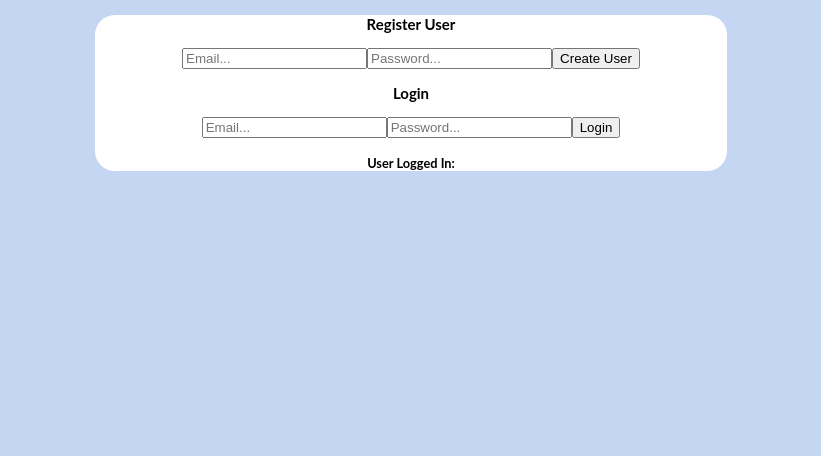
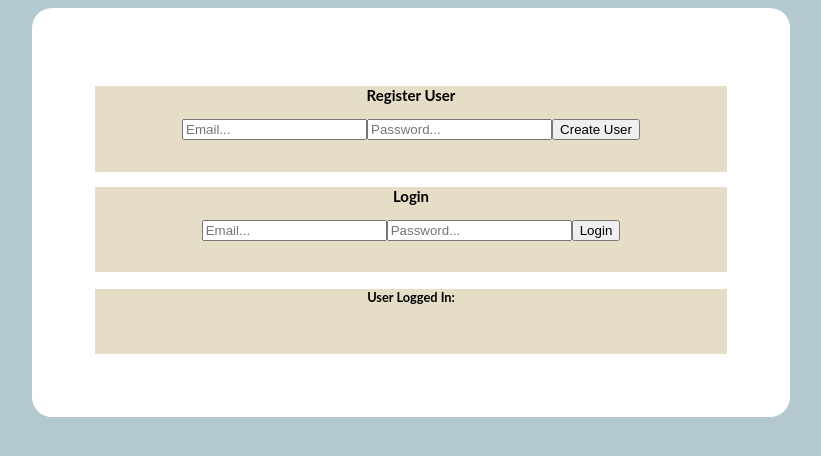
Before and after one commit to griseldasanchez/griselda-apps, a React (Create React App) app in the folder app/: page /login in a window 1280 px wide. Shown: the top 456 px of the page, without its empty margins (229-1050 px from the left). Built offline with nearby package versions, Linux system fonts and the light colour scheme; no server answers.

Commit message:
Work in progress for login

```diff
--- a/app/package.json
+++ b/app/package.json
@@ -8,7 +8,7 @@
     "@testing-library/react": "^13.4.0",
     "@testing-library/user-event": "^13.5.0",
     "firebase": "^10.11.1",
-    "firebase-tools": "^13.8.1",
+    "firebase-tools": "^13.10.0",
     "react": "^18.3.1",
     "react-dom": "^18.3.1",
     "react-router-dom": "^6.23.0",
--- a/app/src/App.js
+++ b/app/src/App.js
@@ -33,7 +33,7 @@ function App() {
     if (retrievedUsername) {
       handleChildEvent('Username exists!'); // Pass relevant message to child
     }
-  }, []); // Empty dependency array to run only once on mount
+  }, [username]); // Empty dependency array to run only once on mount
 
   const router = createBrowserRouter(
     createRoutesFromElements(
@@ -44,7 +44,7 @@ function App() {
         <Route path="/login" element={<SignUpForm onChildEvent={handleChildEvent} />}></Route>
         <Route path="/about" element={<About />}></Route>
         <Route path="/home" element={<Home />}></Route>
-        <Route path="logout" element={<LogOut />}></Route>
+        <Route path="logout" element={<LogOut onChildEvent={handleChildEvent} />}></Route>
       </Route>
     )
   );
--- a/app/src/LogOut.js
+++ b/app/src/LogOut.js
@@ -1,8 +1,17 @@
-import React from "react";
-import { signOut, } from "firebase/auth";
+import React, { useEffect, useState } from "react";
+import { onAuthStateChanged, signOut, } from "firebase/auth";
 import { auth } from "./firebase.js";
 
-function LogOut () {
+function LogOut ( { onChildEvent }) {
+
+  const [user, setUser] = useState("");
+
+  // onAuthStateChanged(auth, (currentUser) => {
+  //   setUser(currentUser);
+  //   console.log('currentUser:' + currentUser);
+
+  //   onChildEvent(user?.email);
+  // });
 
   const logout = async () => {
     await signOut(auth);
@@ -10,6 +19,7 @@ function LogOut () {
 
   return (
     <div>
+
       <button onClick={logout}> Sign Out </button>
     </div>
   )
--- a/app/src/SignUpForm.js
+++ b/app/src/SignUpForm.js
@@ -1,4 +1,4 @@
-import { useState } from "react";
+import { useEffect, useState } from "react";
 // Functions are being imported from firebase library in auth directory
 import { createUserWithEmailAndPassword, signInWithEmailAndPassword, onAuthStateChanged, } from "firebase/auth";
 // Import firebase connection
@@ -23,6 +23,10 @@ function SignUpForm( { onChildEvent } ) {
 
     onChildEvent(user?.email);
   });
+
+  useEffect(() => {
+
+  }, [user])
 
   const register = async () => {
     try {
@@ -52,8 +56,8 @@ function SignUpForm( { onChildEvent } ) {
 
   return (
     <div className="SignUpLoginForm">
+      <div className="SignUpForm">
       <h3> Register User </h3>
-      <div className="SignUpForm">
         <input placeholder="Email..."
           onChange={(event) => {
             setRegisterEmail(event.target.value);
@@ -67,8 +71,8 @@ function SignUpForm( { onChildEvent } ) {
         <button onClick={register}> Create User</button>
       </div>
 
+      <div className="LoginForm">
       <h3> Login </h3>
-      <div className="LoginForm">
         <input placeholder="Email..."
           onChange={(event) => {
             setLoginEmail(event.target.value);
--- a/app/src/styles/App.scss
+++ b/app/src/styles/App.scss
@@ -1,10 +1,14 @@
-$background-color: #c4d6f2;
+$colorDarkBlue: #B3C8CF;
+$colorLightBlue: #BED7DC;
+$colorLightCream: #F1EEDC;
+$colorDarkCream: #E5DDC5;
+$colorWhite: white;
 
 *body {
   border: none;
   padding: 0;
   text-align: center;
-  background-color: $background-color;
   font-family: Lato, sans-serif;
   font-size: 0.8rem;
+  background-color: $colorDarkBlue;
 }
--- a/app/src/styles/SignUpForm.scss
+++ b/app/src/styles/SignUpForm.scss
@@ -1,65 +1,25 @@
-// $background-color: white;
-// $background-button: navy;
-
-// .SignUpLoginForm {
-//   display: flex;
-//   flex-direction: column;
-//   align-items: center;
-//   justify-content: center;
-//   background-color: $background-color;
-//   border-radius: 20px;
-// }
-
-// .SignUpForm,
-// .LoginForm {
-//   border: 1px solid black; /* Add a border around the forms */
-//   border-radius: 10px;
-//   margin-bottom: 20px; /* Add some space between the forms */
-//   width: 50%; /* Set the width of the forms */
-// }
-
-// .password {
-
-// }
-
-// button {
-//   background-color: $background-button; /* Green */
-//   border: none;
-//   color: white;
-//   padding: 10px 20px;
-//   text-align: center;
-//   text-decoration: none;
-//   display: inline-block;
-//   font-size: 16px;
-//   border-radius: 5px;
-//   cursor: pointer;
-//   transition: background-color 0.3s ease; /* Add a smooth transition for hover effect */
-// }
-
-// button:hover {
-//   background-color: gray;
-// }
-
-// .LoggedInUser {
-//   margin-top: 20px; /* Add some space between the forms and the logged-in user section */
-// }
+$colorDarkBlue: #B3C8CF;
+$colorLightBlue: #BED7DC;
+$colorLightCream: #F1EEDC;
+$colorDarkCream: #E5DDC5;
+$colorWhite: white;
 
 
-$background-color: white;
-$background-button: navy;
-
 .SignUpLoginForm {
-  background-color: $background-color;
   width: 50%;
   border-radius: 20px;
   margin: auto auto;
+  background-color: $colorWhite;
+  padding: 5%;
 }
 
-.SignUpForm,
-.LoginForm {
-
+.SignUpForm, .LoginForm, .LoggedInUser {
+  background-color: $colorDarkCream;
+  padding-bottom: 5%;
 }
 
+
+// input for passwords
 .password {
 
 }
@@ -71,7 +31,3 @@ button {
 button:hover {
 
 }
-
-.LoggedInUser {
-
-}
```
Also changed, not shown: app/src/styles/login.jpg (added), 1 other file (tests, documents, lock files or other folders).
